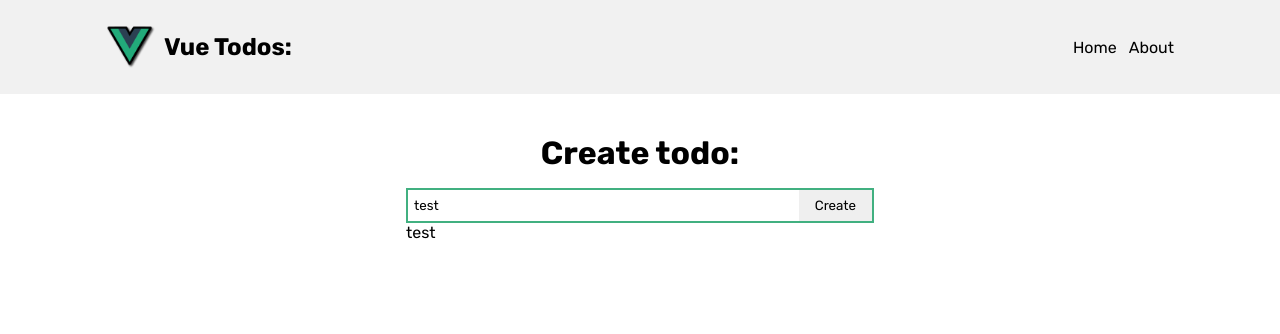
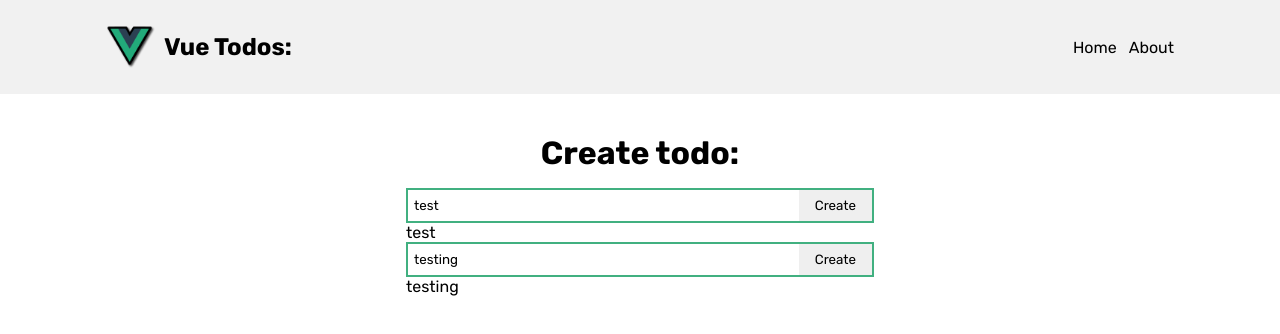
Before and after one commit to nniimma/vue-todos, a Vue app: page / in a window 1280 px wide. Shown: the top 334 px of the page. Built offline with nearby package versions, Linux system fonts and the light colour scheme.

Commit message:
reactive v-model with reactive method

```diff
--- a/src/components/TodoCreater.vue
+++ b/src/components/TodoCreater.vue
@@ -4,12 +4,26 @@
         <button>Create</button>
     </div>
     {{ todo }}
+
+    <div class="input-wrap">
+        <input type="text" v-model="todoState.todo">
+        <button>Create</button>
+    </div>
+    {{ todoState.todo }}
 </template>
 
 <script setup>
-import { ref } from "vue";
+    import { reactive, ref } from "vue";
 
+    // the type of data in ref method can be string
+    // to get the value in script we need to use value: console.log(todo.value)
+    // in template . value will be added automatically
     const todo = ref('test')
+
+    // in reactive method the value should be object it can't be primative value like string
+    const todoState = reactive({
+        todo: 'testing'
+    })
 </script>
 
 <style lang="scss" scoped>
```
